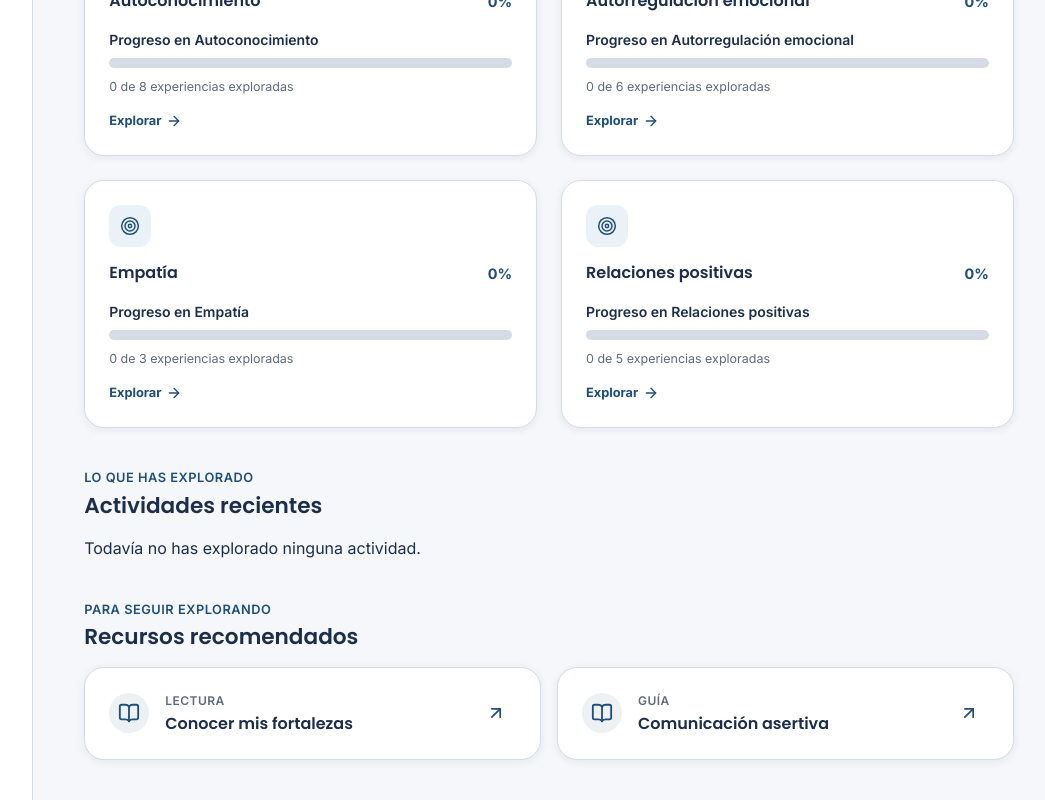
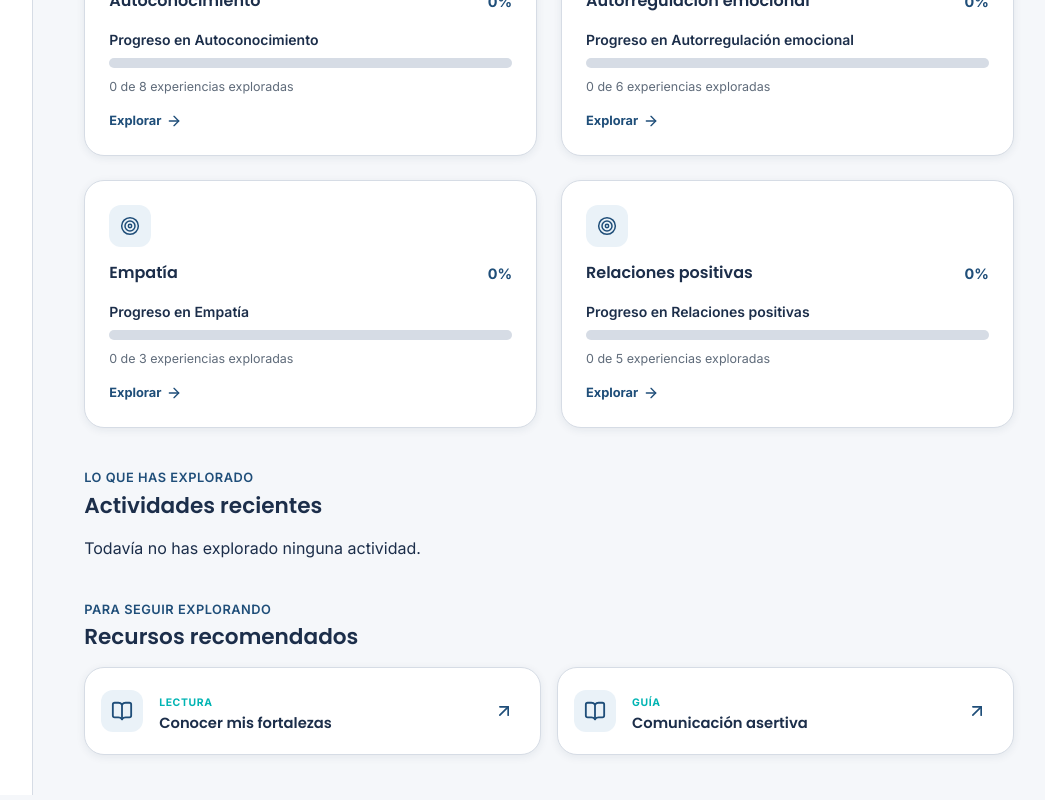
Before and after one commit to Pepealdana/ORENZA, a React (Vite) app: page /estudiante/dashboard in a window 1280 px wide. Shown: the part 1657-2457 px from the top of the page, without its empty margins (215-1260 px from the left). Built offline with nearby package versions, Linux system fonts and the light colour scheme.

Commit message:
style: apply ORENZA visual identity to student experience

```diff
--- a/src/components/dashboard/ResourceCard/ResourceCard.module.css
+++ b/src/components/dashboard/ResourceCard/ResourceCard.module.css
@@ -1,95 +1,9 @@
-.card {
-  display: flex;
-  align-items: center;
-  gap: var(--space-2);
-
-  width: 100%;
-  padding: var(--space-2);
-
-  background-color: var(--color-white);
-  border: 1px solid var(--color-gray-medium);
-  border-radius: var(--radius-card);
-
-  box-shadow: var(--shadow-1);
-}
-
-.icon {
-  display: flex;
-  align-items: center;
-  justify-content: center;
-
-  flex-shrink: 0;
-
-  width: 40px;
-  height: 40px;
-
-  color: var(--color-primary);
-
-  background-color: rgba(31, 78, 121, 0.08);
-  border-radius: 50%;
-}
-
-.content {
-  flex: 1;
-  min-width: 0;
-}
-
-.type {
-  display: block;
-
-  margin-bottom: 4px;
-
-  color: var(--color-gray-dark);
-
-  font-size: 0.75rem;
-  font-weight: 600;
-  text-transform: uppercase;
-  letter-spacing: 0.04em;
-}
-
-.content h3 {
-  color: var(--color-text-primary);
-
-  font-family: var(--font-heading);
-  font-size: 1rem;
-  font-weight: 600;
-  line-height: 1.3;
-}
-
-.action {
-  display: flex;
-  align-items: center;
-  justify-content: center;
-
-  flex-shrink: 0;
-
-  width: 40px;
-  height: 40px;
-
-  color: var(--color-primary);
-
-  background: transparent;
-  border: 0;
-  border-radius: 50%;
-
-  cursor: pointer;
-
-  transition:
-    background-color var(--transition-fast),
-    color var(--transition-fast);
-}
-
-.action:hover {
-  background-color: var(--color-gray-light);
-}
-
-.action:focus-visible {
-  outline: 3px solid var(--color-accent);
-  outline-offset: 2px;
-}
-
-@media (min-width: 768px) {
-  .card {
-    padding: var(--space-3);
-  }
-}
+.card { display: flex; align-items: center; gap: var(--space-2); width: 100%; min-height: 88px; padding: var(--space-2); background: var(--color-white); border: 1px solid var(--color-gray-medium); border-radius: var(--radius-card); box-shadow: var(--shadow-1); transition: transform var(--transition-fast), box-shadow var(--transition-fast), border-color var(--transition-fast); }
+.card:hover { transform: translateY(-1px); border-color: rgba(31,78,121,.25); box-shadow: var(--shadow-2); }
+.icon { display: grid; place-items: center; flex: 0 0 42px; width: 42px; height: 42px; color: var(--color-primary); background: var(--color-primary-soft); border-radius: 12px; }
+.content { flex: 1; min-width: 0; }
+.type { display: inline-flex; margin-bottom: 4px; color: var(--color-accent); font-size: .65rem; font-weight: 700; text-transform: uppercase; letter-spacing: .06em; }
+.content h3 { color: var(--color-text-primary); font-family: var(--font-heading); font-size: .92rem; font-weight: 600; line-height: 1.35; }
+.action { display: grid; place-items: center; flex: 0 0 40px; width: 40px; height: 40px; color: var(--color-primary); background: transparent; border-radius: 12px; }
+.action:hover { background: var(--color-primary-soft); }
+.action:focus-visible { outline: 3px solid var(--color-accent); outline-offset: 2px; }
```
